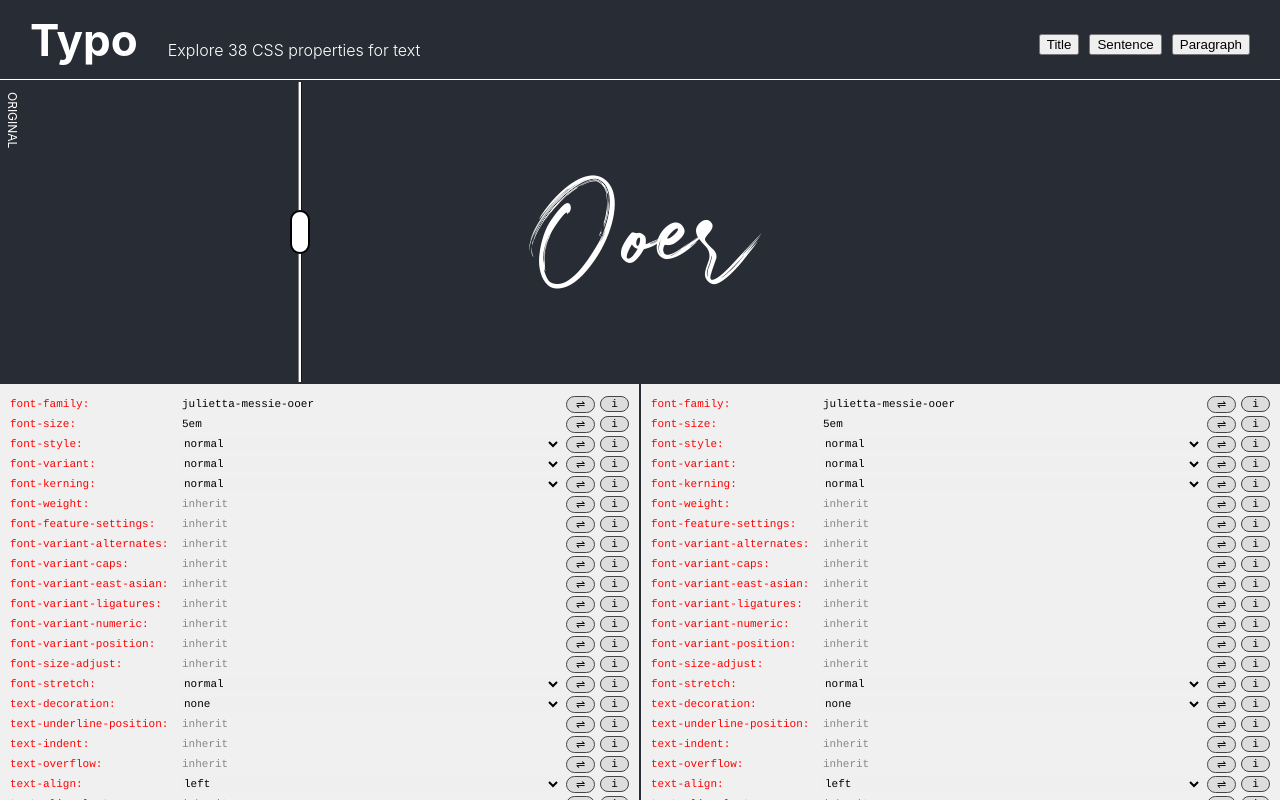
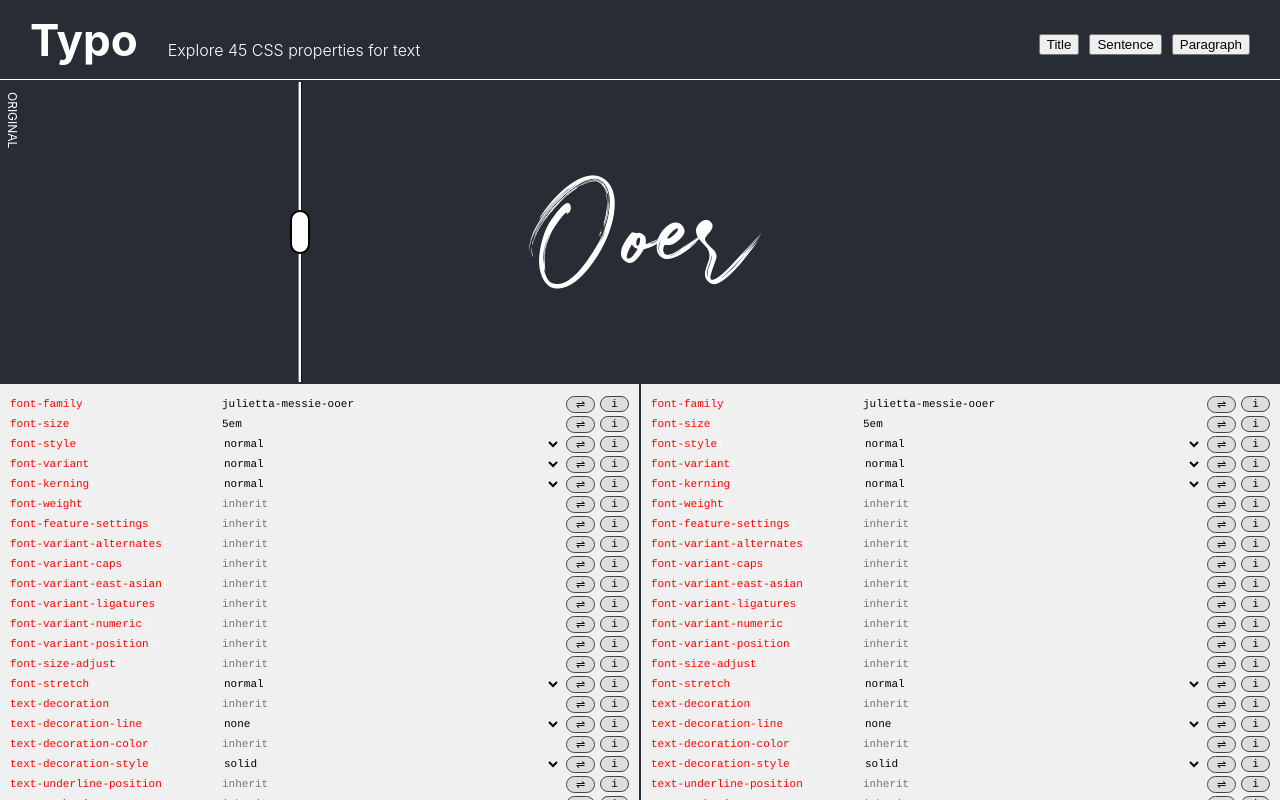
Before and after one commit to onion2k/typo, a React (Create React App) app: page / in a window 1280 px wide. Built offline with nearby package versions, Linux system fonts and the light colour scheme.

Commit message:
Linked properties

```diff
--- a/src/Components/Controller.css
+++ b/src/Components/Controller.css
@@ -5,15 +5,16 @@
   font-family: Courier, monospace;
   text-transform: lowercase;
   display: grid;
-  grid-template-columns: 170px 1fr 34px 34px;
+  grid-template-columns: 210px 1fr 34px 34px;
   grid-auto-rows: minmax(20px, 26px);
   grid-gap: 0;
   align-items: center;
   overflow: scroll;
 }
 
-.controller > label {
+.controller > label > a {
   color: red;
+  text-decoration: none;
 }
 
 .controller > label:after {
--- a/src/Components/Controller.js
+++ b/src/Components/Controller.js
@@ -17,7 +17,8 @@ export default function Controller(data) {
         name={s.name}
         type="text"
         onChange={update}
-        value={data.style[s.name] || "inherit"}
+        placeholder="inherit"
+        value={data.style[s.name]}
       />
     );
     if (s.options) {
@@ -30,12 +31,15 @@ export default function Controller(data) {
               </option>
             );
           })}
+          <option key={"inherit"} value={"inherit"}>{"inherit"}</option>
+          <option key={"initial"} value={"initial"}>{"initial"}</option>
+          <option key={"unset"} value={"unset"}>{"unset"}</option>
         </select>
       );
     }
     return (
       <React.Fragment key={s.name}>
-        <label htmlFor={s.name}>{s.label}</label>
+        <label htmlFor={s.name}><a target="_BLANK" href={`https://developer.mozilla.org/en-US/docs/Web/CSS/${s.label}`}>{s.label}</a></label>
         {input}
         <button onClick={() => data.transfer(s.name, data.style[s.name])}>
           ⇌
--- a/src/ctf.json
+++ b/src/ctf.json
@@ -69,12 +69,43 @@
     },
     {
       "name": "textDecoration",
-      "label": "text-decoration",
-      "options": ["none", "underline", "overline", "line-through", "blink"]
+      "label": "text-decoration"
+    },
+    {
+      "name": "textDecorationLine",
+      "label": "text-decoration-line",
+      "options": ["none", "underline", "overline", "line-through"]
+    },
+    {
+      "name": "textDecorationColor",
+      "label": "text-decoration-color"
+    },
+    {
+      "name": "textDecorationStyle",
+      "label": "text-decoration-style",
+      "options": ["solid","double","dotted","dashed","wavy"]
     },
     {
       "name": "textUnderlinePosition",
       "label": "text-underline-position"
+    },
+    {
+      "name": "textEmphasis",
+      "label": "text-emphasis"
+    },
+    {
+      "name": "textEmphasisColor",
+      "label": "text-emphasis-color"
+    },
+    {
+      "name": "textEmphasisPosition",
+      "label": "text-emphasis-position",
+      "options": ["over right","over left","under right","under left"]
+    },
+    {
+      "name": "textEmphasisStyle",
+      "label": "text-emphasis-style",
+      "options": ["none","filled","open","dot","circle","double-circle","triangle","sesame","x","🦄"]
     },
     {
       "name": "textIndent",
```
